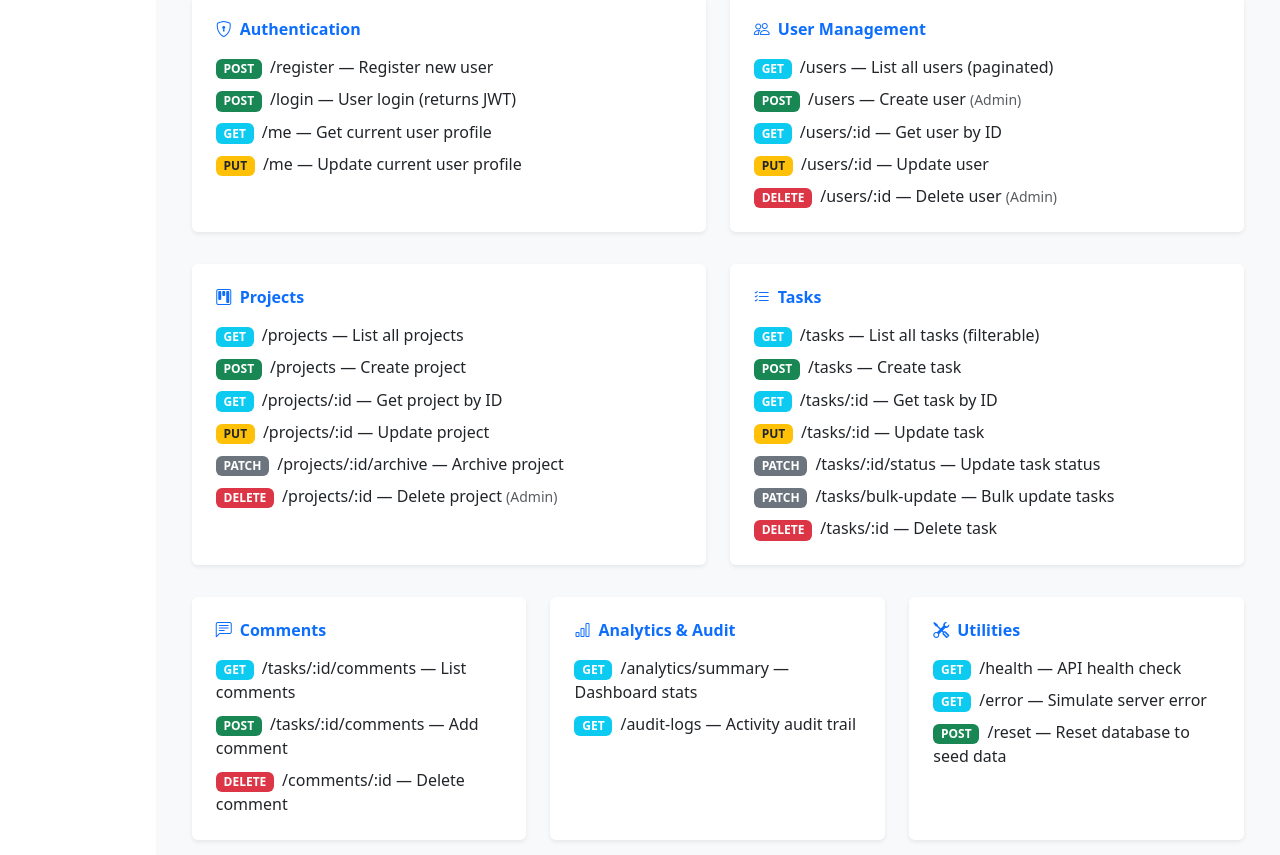
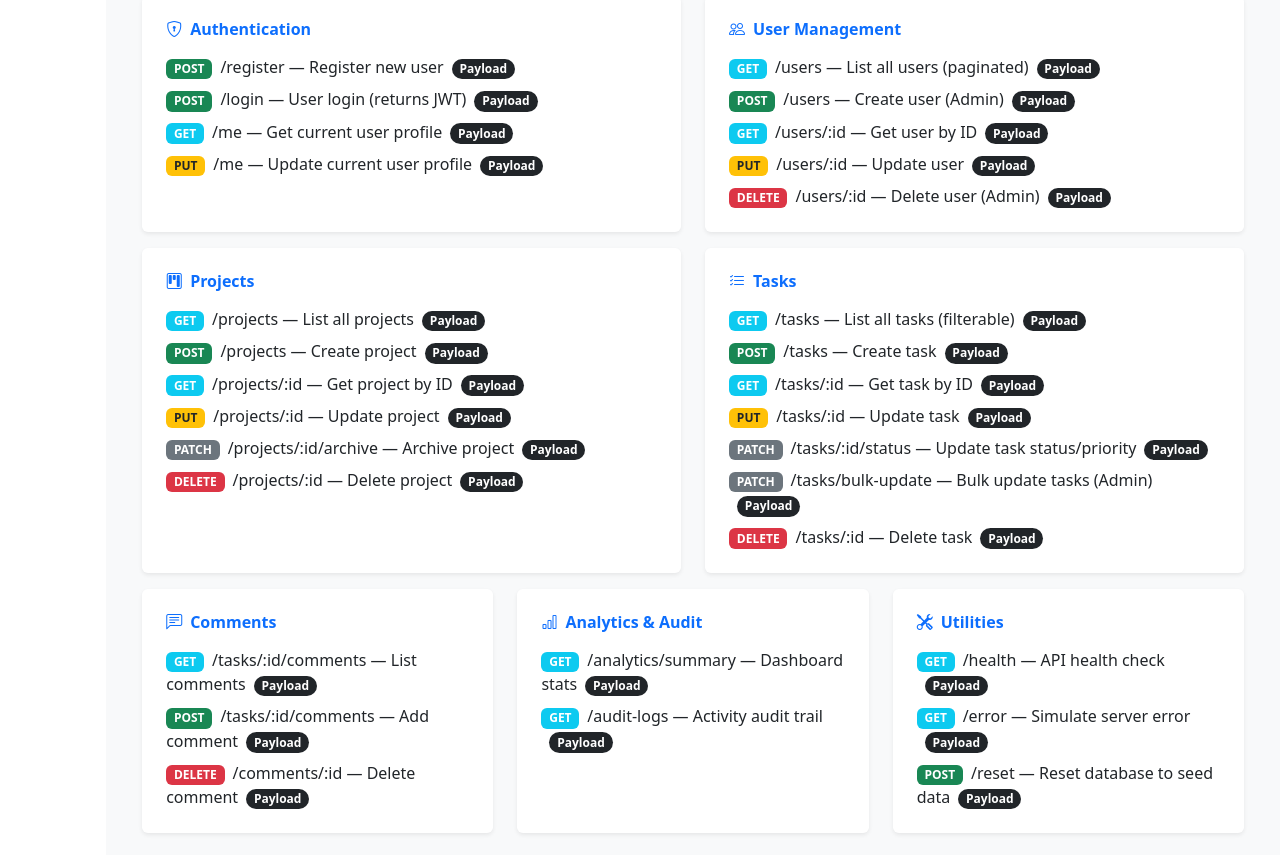
Before and after one commit to Hashir-Akram/REACT_FRONTEND_API_TESTING, a React (Vite) app: page /about in a window 1280 px wide. Shown: the part 1245-2100 px from the top of the page. Built offline with nearby package versions, Linux system fonts and the light colour scheme; sample sign-in values are in the browser's storage.

Commit message:
Modified About

```diff
--- a/src/pages/About.jsx
+++ b/src/pages/About.jsx
@@ -1,4 +1,4 @@
-import { Container, Row, Col, Card } from 'react-bootstrap';
+import { Container, Row, Col, Card, Badge, OverlayTrigger, Tooltip } from 'react-bootstrap';
 
 const About = () => {
   const features = [
@@ -16,6 +16,285 @@ const About = () => {
     { category: 'Database', items: ['SQLite', 'Thread-safe operations'] },
     { category: 'Security', items: ['JWT tokens', 'Password hashing', 'CORS enabled'] },
   ];
+
+  const endpointCards = [
+    {
+      title: 'Authentication',
+      icon: 'shield-lock',
+      lg: 6,
+      endpoints: [
+        {
+          method: 'POST',
+          methodClass: 'success',
+          path: '/register',
+          description: 'Register new user',
+          payload: '{\n  "name": "John Doe",\n  "email": "john@example.com",\n  "age": 25,\n  "password": "StrongPass@123"\n}',
+        },
+        {
+          method: 'POST',
+          methodClass: 'success',
+          path: '/login',
+          description: 'User login (returns JWT)',
+          payload: '{\n  "email": "admin@example.com",\n  "password": "Admin@123"\n}',
+        },
+        {
+          method: 'GET',
+          methodClass: 'info',
+          path: '/me',
+          description: 'Get current user profile',
+          payload: 'No request body required.\nRequired header:\nAuthorization: Bearer <token>',
+        },
+        {
+          method: 'PUT',
+          methodClass: 'warning text-dark',
+          path: '/me',
+          description: 'Update current user profile',
+          payload: '{\n  "name": "Updated Name",\n  "email": "updated@example.com",\n  "age": 26,\n  "password": "NewPass@123"\n}\n\nAny field is optional.',
+        },
+      ],
+    },
+    {
+      title: 'User Management',
+      icon: 'people',
+      lg: 6,
+      endpoints: [
+        {
+          method: 'GET',
+          methodClass: 'info',
+          path: '/users',
+          description: 'List all users (paginated)',
+          payload: 'No request body required.\nOptional query params:\npage, per_page, sort_by, sort_order, role',
+        },
+        {
+          method: 'POST',
+          methodClass: 'success',
+          path: '/users',
+          description: 'Create user (Admin)',
+          payload: '{\n  "name": "Sara Tester",\n  "email": "sara@example.com",\n  "age": 29,\n  "password": "Sara@123",\n  "role": "user"\n}',
+        },
+        {
+          method: 'GET',
+          methodClass: 'info',
+          path: '/users/:id',
+          description: 'Get user by ID',
+          payload: 'No request body required.\nPath param: id',
+        },
+        {
+          method: 'PUT',
+          methodClass: 'warning text-dark',
+          path: '/users/:id',
+          description: 'Update user',
+          payload: '{\n  "name": "Updated Name",\n  "email": "updated@example.com",\n  "age": 30,\n  "role": "admin",\n  "password": "Strong@123"\n}\n\nAny field is optional.',
+        },
+        {
+          method: 'DELETE',
+          methodClass: 'danger',
+          path: '/users/:id',
+          description: 'Delete user (Admin)',
+          payload: 'No request body required.\nPath param: id',
+        },
+      ],
+    },
+    {
+      title: 'Projects',
+      icon: 'kanban',
+      lg: 6,
+      endpoints: [
+        {
+          method: 'GET',
+          methodClass: 'info',
+          path: '/projects',
+          description: 'List all projects',
+          payload: 'No request body required.\nOptional query params:\npage, per_page, sort_by, sort_order, q, status, owner_id',
+        },
+        {
+          method: 'POST',
+          methodClass: 'success',
+          path: '/projects',
+          description: 'Create project',
+          payload: '{\n  "title": "Website Redesign",\n  "description": "Revamp landing pages and improve conversion funnel.",\n  "status": "active"\n}',
+        },
+        {
+          method: 'GET',
+          methodClass: 'info',
+          path: '/projects/:id',
+          description: 'Get project by ID',
+          payload: 'No request body required.\nPath param: id',
+        },
+        {
+          method: 'PUT',
+          methodClass: 'warning text-dark',
+          path: '/projects/:id',
+          description: 'Update project',
+          payload: '{\n  "title": "Website Redesign v2",\n  "description": "Updated project scope",\n  "status": "on_hold"\n}\n\nAny field is optional.',
+        },
+        {
+          method: 'PATCH',
+          methodClass: 'secondary',
+          path: '/projects/:id/archive',
+          description: 'Archive project',
+          payload: 'No request body required.\nPath param: id',
+        },
+        {
+          method: 'DELETE',
+          methodClass: 'danger',
+          path: '/projects/:id',
+          description: 'Delete project',
+          payload: 'No request body required.\nPath param: id',
+        },
+      ],
+    },
+    {
+      title: 'Tasks',
+      icon: 'list-check',
+      lg: 6,
+      endpoints: [
+        {
+          method: 'GET',
+          methodClass: 'info',
+          path: '/tasks',
+          description: 'List all tasks (filterable)',
+          payload: 'No request body required.\nOptional query params:\npage, per_page, sort_by, sort_order, q, project_id, assigned_to, created_by, status, priority, overdue',
+        },
+        {
+          method: 'POST',
+          methodClass: 'success',
+          path: '/tasks',
+          description: 'Create task',
+          payload: '{\n  "title": "Design hero section",\n  "description": "Create responsive hero section variants",\n  "project_id": 1,\n  "status": "todo",\n  "priority": "high",\n  "assigned_to": 2,\n  "estimated_hours": 6,\n  "due_date": "2026-03-20",\n  "tags": ["ui", "design"]\n}',
+        },
+        {
+          method: 'GET',
+          methodClass: 'info',
+          path: '/tasks/:id',
+          description: 'Get task by ID',
+          payload: 'No request body required.\nPath param: id',
+        },
+        {
+          method: 'PUT',
+          methodClass: 'warning text-dark',
+          path: '/tasks/:id',
+          description: 'Update task',
+          payload: '{\n  "title": "Updated Task Title",\n  "description": "Updated task details",\n  "status": "in_progress",\n  "priority": "critical",\n  "assigned_to": 3,\n  "estimated_hours": 8,\n  "due_date": "2026-03-25",\n  "tags": "frontend,urgent"\n}\n\nAny field is optional.',
+        },
+        {
+          method: 'PATCH',
+          methodClass: 'secondary',
+          path: '/tasks/:id/status',
+          description: 'Update task status/priority',
+          payload: '{\n  "status": "done",\n  "priority": "medium"\n}\n\nOnly status and priority allowed.',
+        },
+        {
+          method: 'PATCH',
+          methodClass: 'secondary',
+          path: '/tasks/bulk-update',
+          description: 'Bulk update tasks (Admin)',
+          payload: '{\n  "task_ids": [1, 2, 3],\n  "status": "in_review",\n  "priority": "high",\n  "assigned_to": 2\n}',
+        },
+        {
+          method: 'DELETE',
+          methodClass: 'danger',
+          path: '/tasks/:id',
+          description: 'Delete task',
+          payload: 'No request body required.\nPath param: id',
+        },
+      ],
+    },
+    {
+      title: 'Comments',
+      icon: 'chat-left-text',
+      lg: 4,
+      endpoints: [
+        {
+          method: 'GET',
+          methodClass: 'info',
+          path: '/tasks/:id/comments',
+          description: 'List comments',
+          payload: 'No request body required.\nPath param: id (task id)',
+        },
+        {
+          method: 'POST',
+          methodClass: 'success',
+          path: '/tasks/:id/comments',
+          description: 'Add comment',
+          payload: '{\n  "content": "Please attach final wireframes before EOD."\n}',
+        },
+        {
+          method: 'DELETE',
+          methodClass: 'danger',
+          path: '/comments/:id',
+          description: 'Delete comment',
+          payload: 'No request body required.\nPath param: id (comment id)',
+        },
+      ],
+    },
+    {
+      title: 'Analytics & Audit',
+      icon: 'bar-chart',
+      lg: 4,
+      endpoints: [
+        {
+          method: 'GET',
+          methodClass: 'info',
+          path: '/analytics/summary',
+          description: 'Dashboard stats',
+          payload: 'No request body required.',
+        },
+        {
+          method: 'GET',
+          methodClass: 'info',
+          path: '/audit-logs',
+          description: 'Activity audit trail',
+          payload: 'No request body required.\nOptional query params:\npage, per_page, sort_by, sort_order, entity_type, action, actor_id',
+        },
+      ],
+    },
+    {
+      title: 'Utilities',
+      icon: 'tools',
+      lg: 4,
+      endpoints: [
+        {
+          method: 'GET',
+          methodClass: 'info',
+          path: '/health',
+          description: 'API health check',
+          payload: 'No request body required.',
+        },
+        {
+          method: 'GET',
+          methodClass: 'info',
+          path: '/error',
+          description: 'Simulate server error',
+          payload: 'No request body required.',
+        },
+        {
+          method: 'POST',
+          methodClass: 'success',
+          path: '/reset',
+          description: 'Reset database to seed data',
+          payload: 'No request body required.',
+        },
+      ],
+    },
+  ];
+
+  const renderPayloadBadge = (payload, id) => (
+    <OverlayTrigger
+      placement="top"
+      overlay={
+        <Tooltip id={`payload-${id}`}>
+          <div className="text-start" style={{ whiteSpace: 'pre-line', maxWidth: '320px' }}>
+            {payload}
+          </div>
+        </Tooltip>
+      }
+    >
+      <Badge bg="dark" pill style={{ cursor: 'help' }}>
+        Payload
+      </Badge>
+    </OverlayTrigger>
+  );
 
   return (
     <Container fluid>
@@ -110,128 +389,31 @@ const About = () => {
         </Col>
       </Row>
 
-      {/* Auth & Profile */}
-      <Row className="mb-3">
-        <Col lg={6} className="mb-3">
+      <Row className="mb-4">
+        {endpointCards.map((card, cardIdx) => (
+          <Col key={card.title} lg={card.lg} className="mb-3">
             <Card className="border-0 shadow-sm h-100">
               <Card.Body className="p-4">
                 <h6 className="fw-bold text-primary mb-3">
-                <i className="bi bi-shield-lock me-2"></i>Authentication
+                  <i className={`bi bi-${card.icon} me-2`}></i>
+                  {card.title}
                 </h6>
                 <ul className="list-unstyled mb-0">
-                <li className="mb-2"><span className="badge bg-success me-2">POST</span>/register — Register new user</li>
-                <li className="mb-2"><span className="badge bg-success me-2">POST</span>/login — User login (returns JWT)</li>
-                <li className="mb-2"><span className="badge bg-info me-2">GET</span>/me — Get current user profile</li>
-                <li className="mb-0"><span className="badge bg-warning text-dark me-2">PUT</span>/me — Update current user profile</li>
+                  {card.endpoints.map((endpoint, endpointIdx) => {
+                    const key = `${cardIdx}-${endpointIdx}`;
+                    return (
+                      <li key={key} className={endpointIdx === card.endpoints.length - 1 ? 'mb-0' : 'mb-2'}>
+                        <span className={`badge bg-${endpoint.methodClass} me-2`}>{endpoint.method}</span>
+                        {endpoint.path} — {endpoint.description}
+                        <span className="ms-2">{renderPayloadBadge(endpoint.payload, key)}</span>
+                      </li>
+                    );
+                  })}
                 </ul>
               </Card.Body>
             </Card>
           </Col>
-
-        {/* User Management */}
-        <Col lg={6} className="mb-3">
-          <Card className="border-0 shadow-sm h-100">
-            <Card.Body className="p-4">
-              <h6 className="fw-bold text-primary mb-3">
-                <i className="bi bi-people me-2"></i>User Management
-              </h6>
-              <ul className="list-unstyled mb-0">
-                <li className="mb-2"><span className="badge bg-info me-2">GET</span>/users — List all users (paginated)</li>
-                <li className="mb-2"><span className="badge bg-success me-2">POST</span>/users — Create user <span className="text-muted small">(Admin)</span></li>
-                <li className="mb-2"><span className="badge bg-info me-2">GET</span>/users/:id — Get user by ID</li>
-                <li className="mb-2"><span className="badge bg-warning text-dark me-2">PUT</span>/users/:id — Update user</li>
-                <li className="mb-0"><span className="badge bg-danger me-2">DELETE</span>/users/:id — Delete user <span className="text-muted small">(Admin)</span></li>
-              </ul>
-            </Card.Body>
-          </Card>
-        </Col>
-      </Row>
-
-      {/* Projects & Tasks */}
-      <Row className="mb-3">
-        <Col lg={6} className="mb-3">
-          <Card className="border-0 shadow-sm h-100">
-            <Card.Body className="p-4">
-              <h6 className="fw-bold text-primary mb-3">
-                <i className="bi bi-kanban me-2"></i>Projects
-              </h6>
-              <ul className="list-unstyled mb-0">
-                <li className="mb-2"><span className="badge bg-info me-2">GET</span>/projects — List all projects</li>
-                <li className="mb-2"><span className="badge bg-success me-2">POST</span>/projects — Create project</li>
-                <li className="mb-2"><span className="badge bg-info me-2">GET</span>/projects/:id — Get project by ID</li>
-                <li className="mb-2"><span className="badge bg-warning text-dark me-2">PUT</span>/projects/:id — Update project</li>
-                <li className="mb-2"><span className="badge bg-secondary me-2">PATCH</span>/projects/:id/archive — Archive project</li>
-                <li className="mb-0"><span className="badge bg-danger me-2">DELETE</span>/projects/:id — Delete project <span className="text-muted small">(Admin)</span></li>
-              </ul>
-            </Card.Body>
-          </Card>
-        </Col>
-
-        <Col lg={6} className="mb-3">
-          <Card className="border-0 shadow-sm h-100">
-            <Card.Body className="p-4">
-              <h6 className="fw-bold text-primary mb-3">
-                <i className="bi bi-list-check me-2"></i>Tasks
-              </h6>
-              <ul className="list-unstyled mb-0">
-                <li className="mb-2"><span className="badge bg-info me-2">GET</span>/tasks — List all tasks (filterable)</li>
-                <li className="mb-2"><span className="badge bg-success me-2">POST</span>/tasks — Create task</li>
-                <li className="mb-2"><span className="badge bg-info me-2">GET</span>/tasks/:id — Get task by ID</li>
-                <li className="mb-2"><span className="badge bg-warning text-dark me-2">PUT</span>/tasks/:id — Update task</li>
-                <li className="mb-2"><span className="badge bg-secondary me-2">PATCH</span>/tasks/:id/status — Update task status</li>
-                <li className="mb-2"><span className="badge bg-secondary me-2">PATCH</span>/tasks/bulk-update — Bulk update tasks</li>
-                <li className="mb-0"><span className="badge bg-danger me-2">DELETE</span>/tasks/:id — Delete task</li>
-              </ul>
-            </Card.Body>
-          </Card>
-        </Col>
-      </Row>
-
-      {/* Comments, Analytics, Utilities */}
-      <Row className="mb-4">
-        <Col lg={4} className="mb-3">
-          <Card className="border-0 shadow-sm h-100">
-            <Card.Body className="p-4">
-              <h6 className="fw-bold text-primary mb-3">
-                <i className="bi bi-chat-left-text me-2"></i>Comments
-              </h6>
-              <ul className="list-unstyled mb-0">
-                <li className="mb-2"><span className="badge bg-info me-2">GET</span>/tasks/:id/comments — List comments</li>
-                <li className="mb-2"><span className="badge bg-success me-2">POST</span>/tasks/:id/comments — Add comment</li>
-                <li className="mb-0"><span className="badge bg-danger me-2">DELETE</span>/comments/:id — Delete comment</li>
-              </ul>
-            </Card.Body>
-          </Card>
-        </Col>
-
-        <Col lg={4} className="mb-3">
-          <Card className="border-0 shadow-sm h-100">
-            <Card.Body className="p-4">
-              <h6 className="fw-bold text-primary mb-3">
-                <i className="bi bi-bar-chart me-2"></i>Analytics & Audit
-              </h6>
-              <ul className="list-unstyled mb-0">
-                <li className="mb-2"><span className="badge bg-info me-2">GET</span>/analytics/summary — Dashboard stats</li>
-                <li className="mb-0"><span className="badge bg-info me-2">GET</span>/audit-logs — Activity audit trail</li>
-              </ul>
-            </Card.Body>
-          </Card>
-        </Col>
-
-        <Col lg={4} className="mb-3">
-          <Card className="border-0 shadow-sm h-100">
-            <Card.Body className="p-4">
-              <h6 className="fw-bold text-primary mb-3">
-                <i className="bi bi-tools me-2"></i>Utilities
-              </h6>
-              <ul className="list-unstyled mb-0">
-                <li className="mb-2"><span className="badge bg-info me-2">GET</span>/health — API health check</li>
-                <li className="mb-2"><span className="badge bg-info me-2">GET</span>/error — Simulate server error</li>
-                <li className="mb-0"><span className="badge bg-success me-2">POST</span>/reset — Reset database to seed data</li>
-              </ul>
-            </Card.Body>
-          </Card>
-        </Col>
+        ))}
       </Row>
 
       {/* Version Info */}
```
Lines whose indentation alone changed are shown as unchanged.
